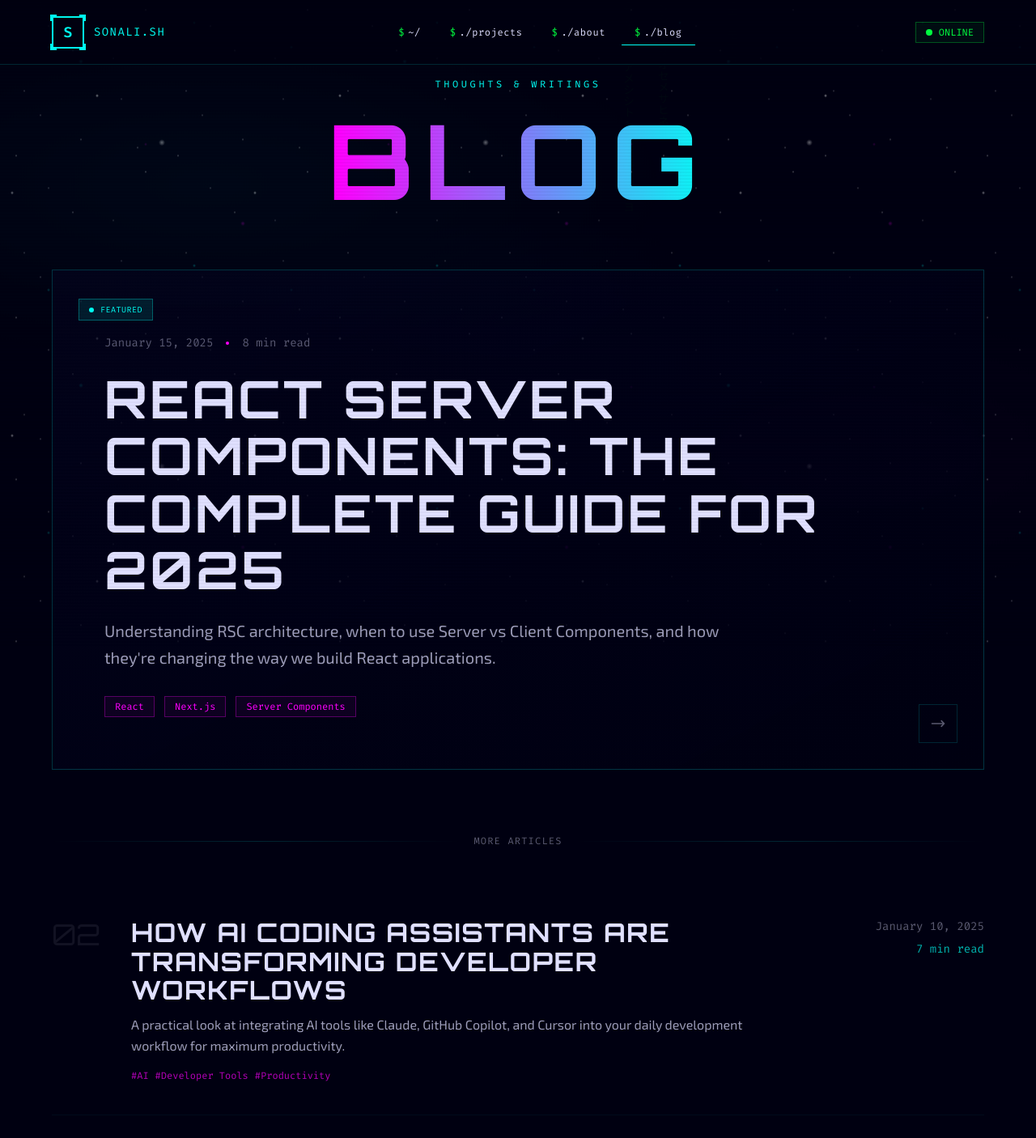
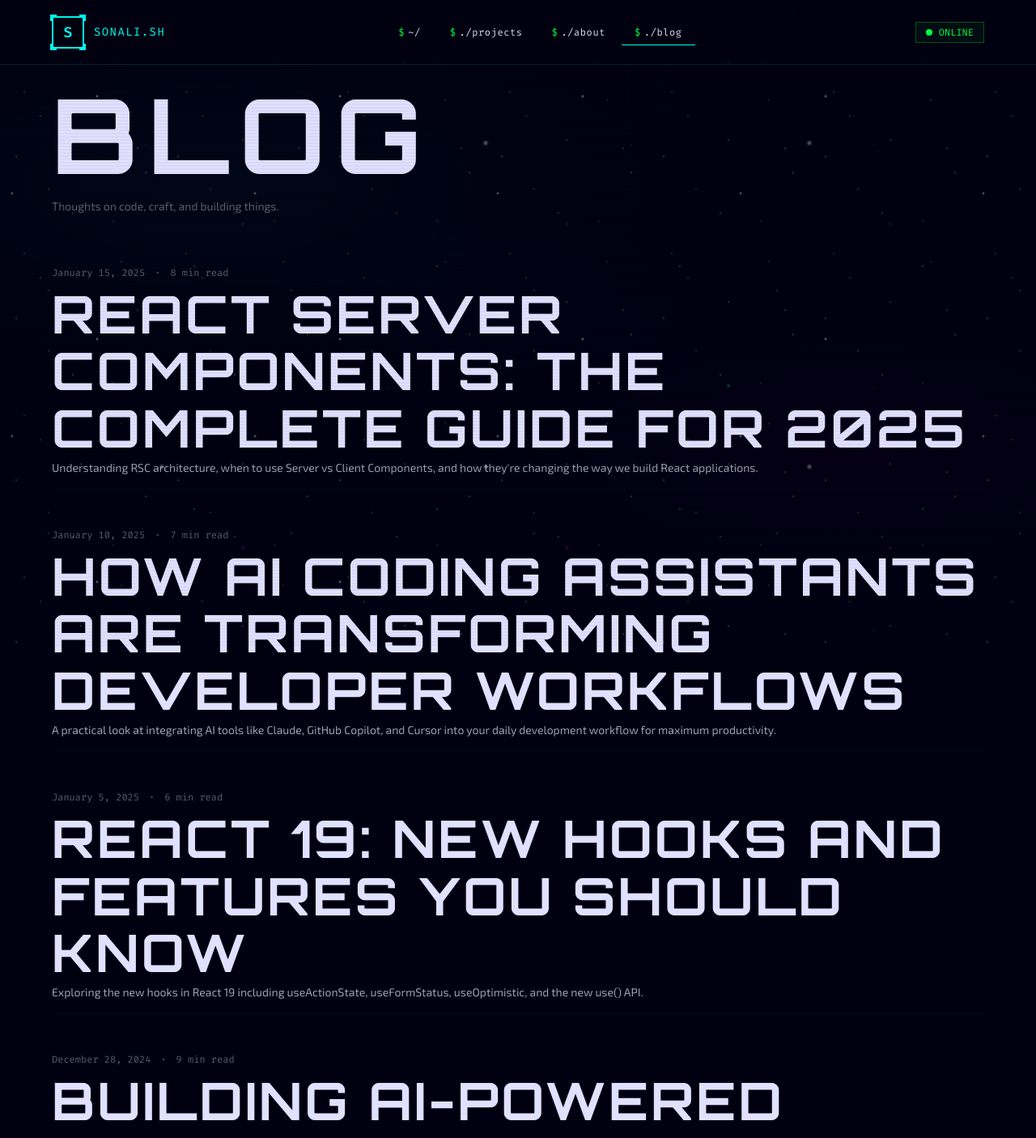
Before and after one commit to Sonali-Sharma-tech/portfolio, a Next.js app: page /blog in a window 1280 px wide. Shown: the top 1406 px of the page at 81% size. Built offline with nearby package versions, Linux system fonts and the light colour scheme.

Commit message:
feat(blog): simplify to compact article list

```diff
--- a/src/app/blog/page.tsx
+++ b/src/app/blog/page.tsx
@@ -9,166 +9,46 @@ export const metadata: Metadata = {
 
 export default function BlogPage() {
   const posts = getAllPosts();
-  const featuredPost = posts[0];
-  const otherPosts = posts.slice(1);
 
   return (
     <section className="py-16 md:py-24">
-      <div className="container max-w-5xl">
-        {/* Editorial Header */}
-        <header className="mb-16 text-center">
-          <p className="text-xs font-mono text-cyan uppercase tracking-[0.3em] mb-4">
-            Thoughts & Writings
+      <div className="container max-w-3xl">
+        {/* Simple Header */}
+        <header className="mb-12">
+          <h1 className="text-3xl md:text-4xl font-display mb-2">Blog</h1>
+          <p className="text-text-muted text-sm">
+            Thoughts on code, craft, and building things.
           </p>
-          <h1 className="text-5xl md:text-7xl lg:text-8xl font-display tracking-tight">
-            <span className="text-gradient-cyber">Blog</span>
-          </h1>
         </header>
 
-        {/* Featured Post - Hero Style */}
-        {featuredPost && (
-          <Link
-            href={`/blog/${featuredPost.slug}`}
-            className="group block mb-20"
-          >
-            <article className="relative border border-cyan/20 bg-gradient-to-br from-space-deep/60 to-space-void/80 p-8 md:p-12 lg:p-16 transition-all duration-500 hover:border-cyan/40 hover:shadow-[0_0_60px_rgba(0,255,245,0.1)]">
-              {/* Featured badge */}
-              <div className="absolute top-6 left-6 md:top-8 md:left-8">
-                <span className="inline-flex items-center gap-2 px-3 py-1 bg-cyan/10 border border-cyan/30 text-[10px] font-mono text-cyan uppercase tracking-wider">
-                  <span className="w-1.5 h-1.5 bg-cyan rounded-full animate-pulse" />
-                  Featured
-                </span>
-              </div>
-
-              {/* Content */}
-              <div className="pt-8 md:pt-4">
-                {/* Meta */}
-                <div className="flex flex-wrap items-center gap-4 mb-6 text-sm font-mono text-text-muted">
-                  <time dateTime={featuredPost.date}>
-                    {formatDate(featuredPost.date)}
-                  </time>
-                  <span className="w-1 h-1 bg-magenta rounded-full" />
-                  <span>{featuredPost.readingTime}</span>
-                </div>
-
-                {/* Title */}
-                <h2 className="text-3xl md:text-5xl lg:text-6xl font-display leading-tight mb-6 text-text-primary group-hover:text-cyan transition-colors duration-300">
-                  {featuredPost.title}
-                </h2>
-
-                {/* Excerpt */}
-                <p className="text-lg md:text-xl text-text-secondary leading-relaxed max-w-3xl mb-8">
-                  {featuredPost.excerpt}
-                </p>
-
-                {/* Tags */}
-                <div className="flex flex-wrap gap-3">
-                  {featuredPost.tags?.map((tag) => (
-                    <span
-                      key={tag}
-                      className="px-3 py-1 text-xs font-mono text-magenta border border-magenta/30 bg-magenta/5"
-                    >
-                      {tag}
-                    </span>
-                  ))}
-                </div>
-              </div>
-
-              {/* Read arrow */}
-              <div className="absolute bottom-6 right-6 md:bottom-8 md:right-8">
-                <div className="w-12 h-12 border border-border flex items-center justify-center group-hover:border-cyan group-hover:bg-cyan transition-all duration-300">
-                  <svg
-                    className="w-5 h-5 text-text-muted group-hover:text-space-void transition-colors"
-                    fill="none"
-                    stroke="currentColor"
-                    viewBox="0 0 24 24"
-                  >
-                    <path strokeLinecap="round" strokeLinejoin="round" strokeWidth={2} d="M17 8l4 4m0 0l-4 4m4-4H3" />
-                  </svg>
-                </div>
-              </div>
-            </article>
-          </Link>
-        )}
-
-        {/* Section divider */}
-        <div className="flex items-center gap-4 mb-12">
-          <div className="flex-1 h-px bg-gradient-to-r from-transparent via-border to-transparent" />
-          <span className="text-xs font-mono text-text-muted uppercase tracking-widest">
-            More Articles
-          </span>
-          <div className="flex-1 h-px bg-gradient-to-r from-transparent via-border to-transparent" />
-        </div>
-
-        {/* Other Posts - Editorial List */}
-        <div className="space-y-0">
-          {otherPosts.map((post, index) => (
+        {/* Articles List */}
+        <div className="space-y-8">
+          {posts.map((post) => (
             <Link
               key={post.slug}
               href={`/blog/${post.slug}`}
               className="group block"
             >
-              <article className={`py-10 ${index !== otherPosts.length - 1 ? "border-b border-border/30" : ""}`}>
-                <div className="grid md:grid-cols-12 gap-6 items-start">
-                  {/* Number */}
-                  <div className="md:col-span-1 hidden md:block">
-                    <span className="text-4xl font-display text-text-muted/20 group-hover:text-cyan/40 transition-colors">
-                      {String(index + 2).padStart(2, "0")}
-                    </span>
+              <article className="py-4 border-b border-border/20 hover:border-cyan/30 transition-colors">
+                {/* Meta */}
+                <div className="flex items-center gap-3 mb-2 text-xs font-mono text-text-muted">
+                  <time dateTime={post.date}>{formatDate(post.date)}</time>
+                  <span>·</span>
+                  <span>{post.readingTime}</span>
                 </div>
 
-                  {/* Content */}
-                  <div className="md:col-span-8">
                 {/* Title */}
-                    <h3 className="text-2xl md:text-3xl font-display leading-snug mb-3 text-text-primary group-hover:text-cyan transition-colors duration-300">
+                <h2 className="text-xs md:text-sm font-medium text-text-primary group-hover:text-cyan transition-colors mb-1">
                   {post.title}
-                    </h3>
+                </h2>
 
                 {/* Excerpt */}
-                    <p className="text-text-secondary leading-relaxed mb-4 line-clamp-2">
+                <p className="text-sm text-text-secondary line-clamp-2">
                   {post.excerpt}
                 </p>
-
-                    {/* Tags */}
-                    <div className="flex flex-wrap gap-2">
-                      {post.tags?.slice(0, 3).map((tag) => (
-                        <span
-                          key={tag}
-                          className="text-xs font-mono text-magenta/70"
-                        >
-                          #{tag}
-                        </span>
-                      ))}
-                    </div>
-                  </div>
-
-                  {/* Meta */}
-                  <div className="md:col-span-3 flex md:flex-col md:items-end gap-4 md:gap-2 text-sm font-mono text-text-muted">
-                    <time dateTime={post.date}>
-                      {formatDate(post.date)}
-                    </time>
-                    <span className="text-cyan/70">{post.readingTime}</span>
-                  </div>
-                </div>
               </article>
             </Link>
           ))}
-        </div>
-
-        {/* Footer CTA */}
-        <div className="mt-20 pt-12 border-t border-border/30 text-center">
-          <p className="text-text-muted font-mono text-sm mb-4">
-            Want more? Subscribe for updates.
-          </p>
-          <Link
-            href="mailto:sonali.sharma110114@gmail.com?subject=Subscribe%20to%20Blog"
-            className="inline-flex items-center gap-2 text-cyan hover:text-magenta transition-colors font-mono text-sm"
-          >
-            <span>Get notified</span>
-            <svg className="w-4 h-4" fill="none" stroke="currentColor" viewBox="0 0 24 24">
-              <path strokeLinecap="round" strokeLinejoin="round" strokeWidth={2} d="M17 8l4 4m0 0l-4 4m4-4H3" />
-            </svg>
-          </Link>
         </div>
       </div>
     </section>
```
Lines whose indentation alone changed are shown as unchanged.
